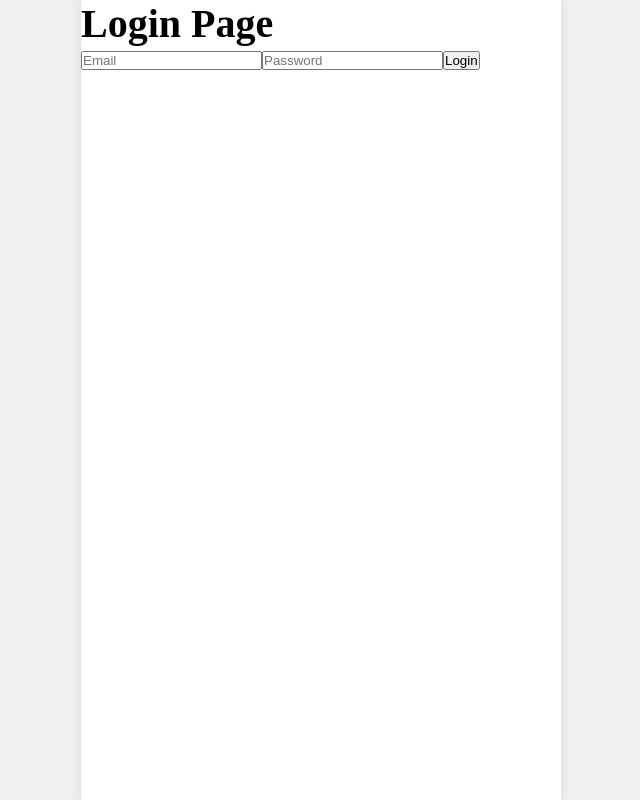
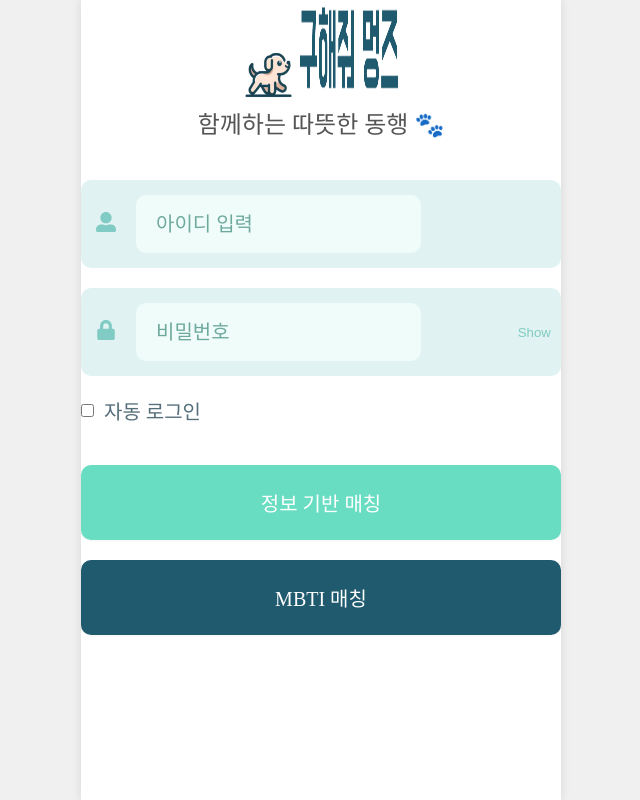
Before and after one commit to SaveMeMungz/SaveMeMungz-Web, a Next.js app: page /login in a window 1280 px wide. Shown: the whole page, without its empty margins (319-959 px from the left). Built offline with nearby package versions, Linux system fonts and the light colour scheme; a web font is replaced by a local one.

Commit message:
[ISSUE-45] feat: 로그인 기본 틀 제작 (#31)

```diff
--- a/package.json
+++ b/package.json
@@ -17,6 +17,7 @@
     "next": "14.2.13",
     "react": "^18",
     "react-dom": "^18",
+    "react-icons": "^5.3.0",
     "react-toastify": "^10.0.5",
     "recharts": "^2.12.7",
     "styled-components": "^6.1.13",
--- a/src/app/(auth)/login/page.jsx
+++ b/src/app/(auth)/login/page.jsx
@@ -1,14 +1,132 @@
+'use client';
+
+import Image from 'next/image'; // next/image import
+import React, { useState } from 'react';
+import { FaLock, FaUserAlt } from 'react-icons/fa';
+import styled from 'styled-components';
+
+import logoImg from '../../../assets/images/logo.png';
+import symbolImg from '../../../assets/images/symbol.png'; // 경로는 이미지 확장자 포함
+import CustomButton from '../../../components/common/CustomButton';
+import CustomInput from '../../../components/common/CustomInput';
+import { BUTTON_COLORS } from '../../../constants/colors';
+
 const Login = () => {
+    const [id, setId] = useState('');
+    const [password, setPassword] = useState('');
+    const [passwordVisible, setPasswordVisible] = useState(false);
+
+    const handleIdChange = (e) => setId(e.target.value);
+    const handlePwChange = (e) => setPassword(e.target.value);
+
+    const togglePasswordVisibility = () => {
+        setPasswordVisible(!passwordVisible);
+    };
+
     return (
-        <div>
-            <h1>Login Page</h1>
-            <form>
-                <input type="email" placeholder="Email" />
-                <input type="password" placeholder="Password" />
-                <button type="submit">Login</button>
-            </form>
-        </div>
+        <>
+            <LogoContainerColumn>
+                <Image src={symbolImg} alt="Symbol" width={50} height={50} /> {/* Symbol */}
+                <Image src={logoImg} alt="Logo" width={100} height={100} /> {/* Logo */}
+                <Letter>함께하는 따뜻한 동행 🐾</Letter>
+            </LogoContainerColumn>
+
+            <LoginInputContainer>
+                <InputWrapper>
+                    <IconWrapper>
+                        <FaUserAlt />
+                    </IconWrapper>
+                    <CustomInput name="id" value={id} placeholder="아이디 입력" onChange={handleIdChange} />
+                </InputWrapper>
+
+                <InputWrapper>
+                    <IconWrapper>
+                        <FaLock />
+                    </IconWrapper>
+                    <CustomInput
+                        name="password"
+                        type={passwordVisible ? 'text' : 'password'}
+                        value={password}
+                        placeholder="비밀번호"
+                        onChange={handlePwChange}
+                    />
+                    <ShowButton onClick={togglePasswordVisibility}>{passwordVisible ? 'Hide' : 'Show'}</ShowButton>
+                </InputWrapper>
+
+                <AutoLoginContainerRow>
+                    <AutoLoginRadioButton type="checkbox" /> {/* Checkbox 추가 */}
+                    <AutoLoginMessage>자동 로그인</AutoLoginMessage>
+                </AutoLoginContainerRow>
+            </LoginInputContainer>
+
+            <SignInUpButtonContainerColumn>
+                <CustomButton color={BUTTON_COLORS.accent} text="정보 기반 매칭" route="/home/info" />
+                <CustomButton color={BUTTON_COLORS.secondary} text="MBTI 매칭" route="/home/mbti" />
+            </SignInUpButtonContainerColumn>
+        </>
     );
 };
 
 export default Login;
+
+const LogoContainerColumn = styled.div`
+    text-align: center;
+    margin-bottom: 2rem;
+`;
+
+const Letter = styled.div`
+    font-size: 1.2rem;
+    color: #555;
+`;
+
+const LoginInputContainer = styled.div`
+    display: flex;
+    flex-direction: column;
+    gap: 1rem;
+`;
+
+const InputWrapper = styled.div`
+    position: relative;
+    display: flex;
+    align-items: center;
+    background-color: #e0f2f1;
+    border-radius: 0.5rem;
+    padding: 0.75rem;
+`;
+
+const IconWrapper = styled.div`
+    padding-right: 1rem;
+    color: #80cbc4;
+`;
+
+const ShowButton = styled.button`
+    position: absolute;
+    right: 10px;
+    background: none;
+    border: none;
+    color: #80cbc4;
+    cursor: pointer;
+
+    &:focus {
+        outline: none;
+    }
+`;
+
+const AutoLoginContainerRow = styled.div`
+    display: flex;
+    align-items: center;
+    gap: 0.5rem;
+`;
+
+const AutoLoginRadioButton = styled.input``;
+
+const AutoLoginMessage = styled.span`
+    color: #546e7a;
+`;
+
+const SignInUpButtonContainerColumn = styled.div`
+    display: flex;
+    flex-direction: column;
+    gap: 1rem;
+    margin-top: 2rem;
+`;
```
Also changed, not shown: 1 other file (tests, documents, lock files or other folders).
